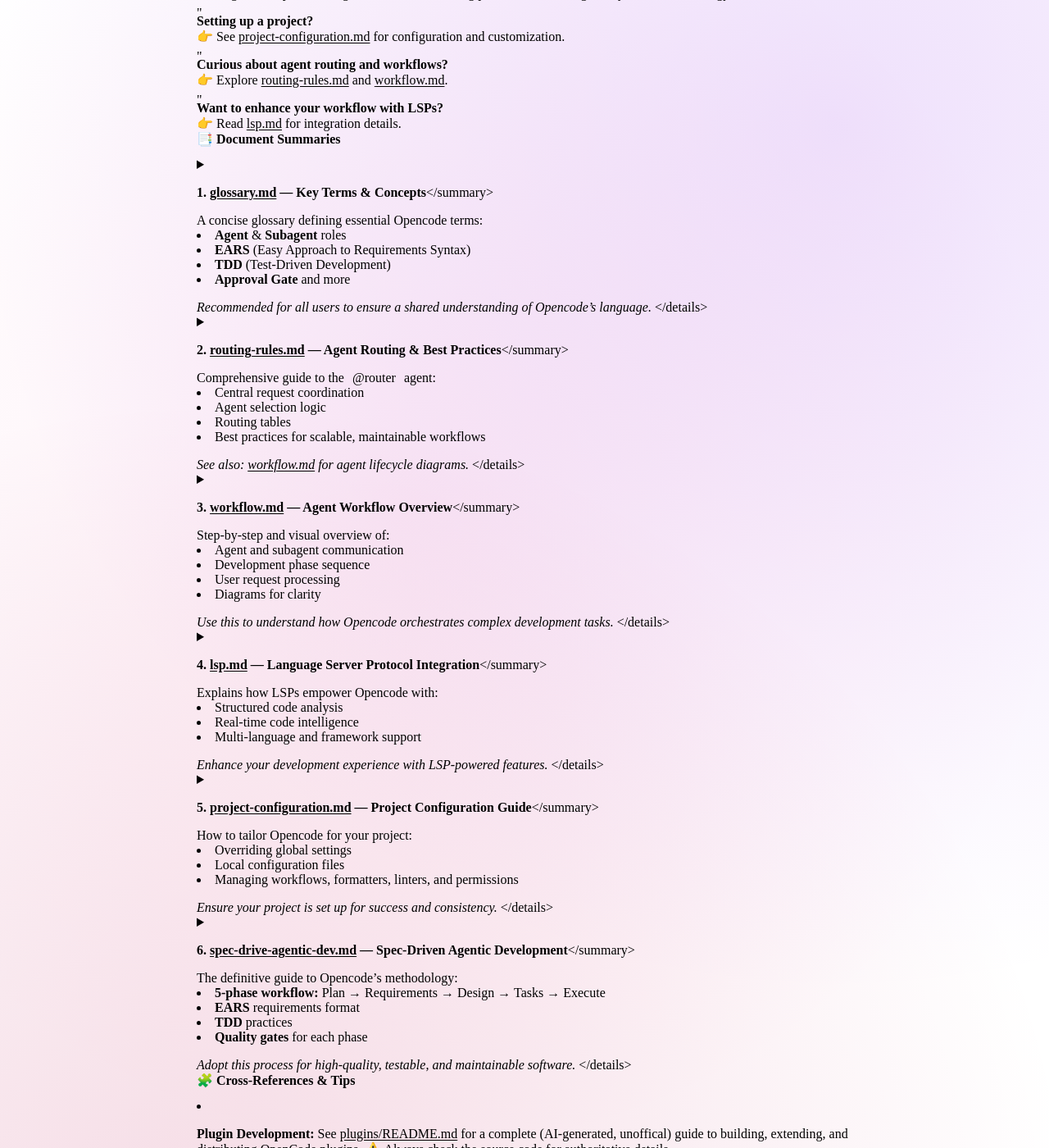
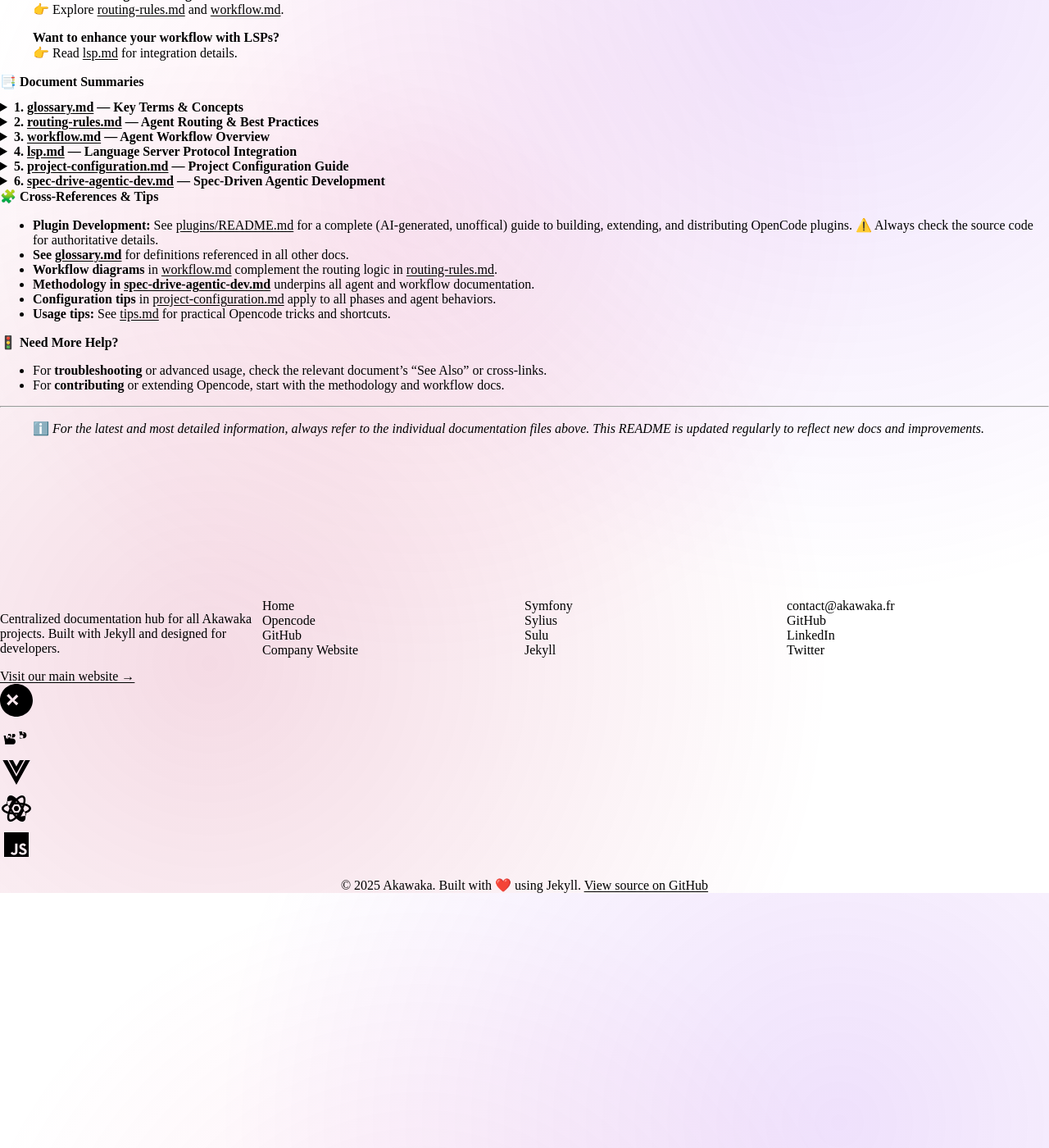
Before and after one commit to akawaka/doc, a Jekyll site: the page built from opencode/index.md, in a window 1280 px wide and 1400 px high, scrolled down 311 px. Shown: the whole window at 82% size. Built offline with Jekyll 4.4.1, drawn with Linux system fonts in a browser that asks for light colours; some of the changed text lies outside the part shown.

Commit message:
Update opencode documentation from akawaka/opencode@230f63494bff29c7582564cad85adc9eebf0703f

```diff
--- a/opencode/index.md
+++ b/opencode/index.md
@@ -8,7 +8,7 @@ description: "Your gateway to all technical guides, methodologies, and reference
 
 Welcome to the **documentation center**!
 
-This README is your gateway to all technical guides, methodologies, and reference materials in the `docs/` directory. Whether you’re a new contributor, an advanced user, or an agent developer, you’ll find everything you need to understand, configure, and extend Opencode.
+This README is your gateway to all technical guides, methodologies, and reference materials in the `docs/` directory. Whether you're a new contributor, an advanced user, or an agent developer, you'll find everything you need to understand, configure, and extend Opencode.
 
 ---
 
@@ -30,8 +30,8 @@ This README is your gateway to all technical guides, methodologies, and referenc
 
 ## 📑 Document Summaries
 
-<details>
-<summary><strong>1. <a href="./glossary.md">glossary.md</a> — Key Terms & Concepts</strong></summary>
+<details markdown="1">
+<summary markdown="span"><strong>1. <a href="./glossary.md">glossary.md</a> — Key Terms & Concepts</strong></summary>
 
 A concise glossary defining essential Opencode terms:
 - **Agent** & **Subagent** roles
@@ -39,11 +39,11 @@ A concise glossary defining essential Opencode terms:
 - **TDD** (Test-Driven Development)
 - **Approval Gate** and more
 
-_Recommended for all users to ensure a shared understanding of Opencode’s language._
+_Recommended for all users to ensure a shared understanding of Opencode's language._
 </details>
 
-<details>
-<summary><strong>2. <a href="./routing-rules.md">routing-rules.md</a> — Agent Routing & Best Practices</strong></summary>
+<details markdown="1">
+<summary markdown="span"><strong>2. <a href="./routing-rules.md">routing-rules.md</a> — Agent Routing & Best Practices</strong></summary>
 
 Comprehensive guide to the `@router` agent:
 - Central request coordination
@@ -54,8 +54,8 @@ Comprehensive guide to the `@router` agent:
 _See also: [workflow.md](./workflow.md) for agent lifecycle diagrams._
 </details>
 
-<details>
-<summary><strong>3. <a href="./workflow.md">workflow.md</a> — Agent Workflow Overview</strong></summary>
+<details markdown="1">
+<summary markdown="span"><strong>3. <a href="./workflow.md">workflow.md</a> — Agent Workflow Overview</strong></summary>
 
 Step-by-step and visual overview of:
 - Agent and subagent communication
@@ -66,8 +66,8 @@ Step-by-step and visual overview of:
 _Use this to understand how Opencode orchestrates complex development tasks._
 </details>
 
-<details>
-<summary><strong>4. <a href="./lsp.md">lsp.md</a> — Language Server Protocol Integration</strong></summary>
+<details markdown="1">
+<summary markdown="span"><strong>4. <a href="./lsp.md">lsp.md</a> — Language Server Protocol Integration</strong></summary>
 
 Explains how LSPs empower Opencode with:
 - Structured code analysis
@@ -77,8 +77,8 @@ Explains how LSPs empower Opencode with:
 _Enhance your development experience with LSP-powered features._
 </details>
 
-<details>
-<summary><strong>5. <a href="./project-configuration.md">project-configuration.md</a> — Project Configuration Guide</strong></summary>
+<details markdown="1">
+<summary markdown="span"><strong>5. <a href="./project-configuration.md">project-configuration.md</a> — Project Configuration Guide</strong></summary>
 
 How to tailor Opencode for your project:
 - Overriding global settings
@@ -88,10 +88,10 @@ How to tailor Opencode for your project:
 _Ensure your project is set up for success and consistency._
 </details>
 
-<details>
-<summary><strong>6. <a href="./spec-drive-agentic-dev.md">spec-drive-agentic-dev.md</a> — Spec-Driven Agentic Development</strong></summary>
+<details markdown="1">
+<summary markdown="span"><strong>6. <a href="./spec-drive-agentic-dev.md">spec-drive-agentic-dev.md</a> — Spec-Driven Agentic Development</strong></summary>
 
-The definitive guide to Opencode’s methodology:
+The definitive guide to Opencode's methodology:
 - **5-phase workflow:** Plan → Requirements → Design → Tasks → Execute
 - **EARS** requirements format
 - **TDD** practices
@@ -116,7 +116,7 @@ _Adopt this process for high-quality, testable, and maintainable software._
 
 ## 🚦 Need More Help?
 
-- For **troubleshooting** or advanced usage, check the relevant document’s “See Also” or cross-links.
+- For **troubleshooting** or advanced usage, check the relevant document's "See Also" or cross-links.
 - For **contributing** or extending Opencode, start with the methodology and workflow docs.
 
 ---
```
Also changed, not shown: other parts of opencode/index.md (+1 -1 lines).
